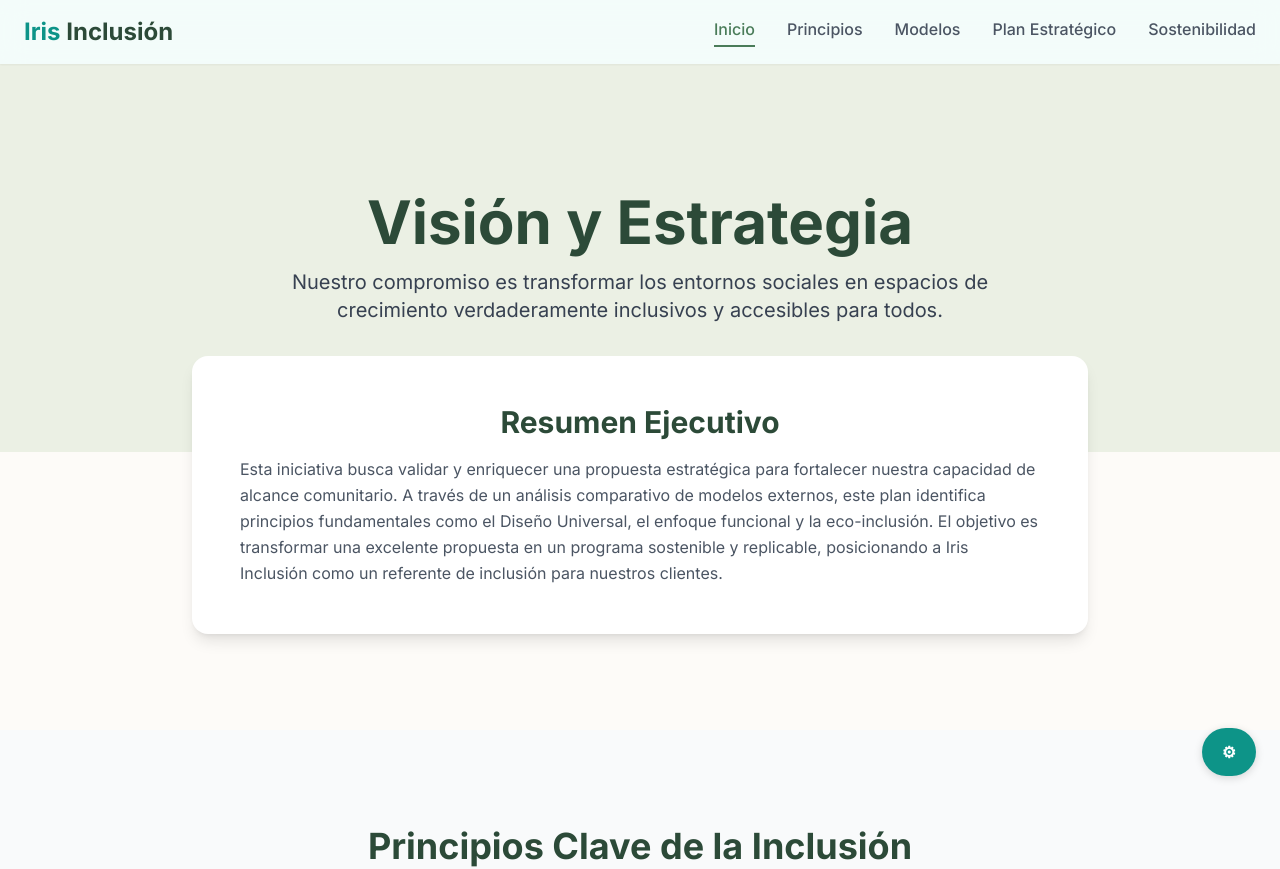
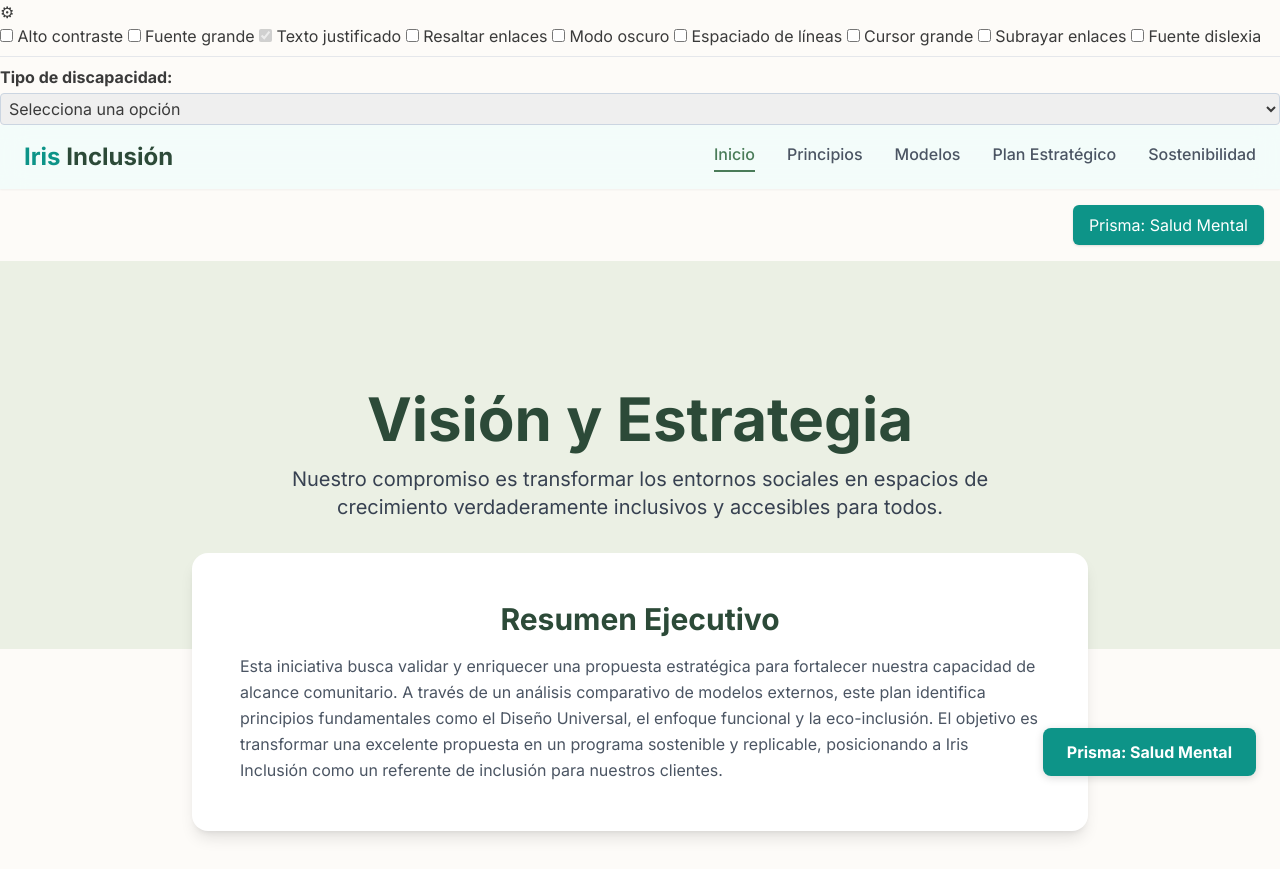
Before and after one commit to reyesbrostec/guia_salud_mental, a website: page dist/inclusion.html in a window 1280 px wide. Shown: the top 869 px of the page. Drawn offline with nearby package versions, Linux system fonts and the light colour scheme.

Commit message:
Update inclusion.html

```diff
--- a/dist/inclusion.html
+++ b/dist/inclusion.html
@@ -57,21 +57,18 @@
     </style>
 </head>
 <body class="antialiased">
-
-<!-- Botón flotante de accesibilidad -->
-<button id="accessibility-btn" aria-label="Opciones de accesibilidad" title="Accesibilidad" class="fixed bottom-6 right-6 z-50 bg-[#0d9488] hover:bg-[#0d7a6b] text-white font-semibold px-5 py-3 rounded-full shadow-lg transition-colors" style="box-shadow: 0 2px 8px rgba(0,0,0,0.15);">
+<button id="accessibility-btn" aria-label="Opciones de accesibilidad" title="Accesibilidad">
         <span aria-hidden="true">&#9881;</span>
     </button>
-
-<div id="accessibility-panel" role="dialog" aria-modal="true" aria-label="Opciones de accesibilidad" class="hidden fixed bottom-20 right-6 z-50 bg-white border border-slate-200 rounded-xl shadow-lg p-6 w-72">
-    <label><input type="checkbox" id="toggle-contrast"> Alto contraste</label><br>
-    <label><input type="checkbox" id="toggle-font"> Fuente grande</label><br>
-    <label><input type="checkbox" id="toggle-justify" checked disabled> Texto justificado</label><br>
-    <label><input type="checkbox" id="toggle-links"> Resaltar enlaces</label><br>
-    <label><input type="checkbox" id="toggle-dark"> Modo oscuro</label><br>
-    <label><input type="checkbox" id="toggle-lineheight"> Espaciado de líneas</label><br>
-    <label><input type="checkbox" id="toggle-cursor"> Cursor grande</label><br>
-    <label><input type="checkbox" id="toggle-underline"> Subrayar enlaces</label><br>
+<div id="accessibility-panel" role="dialog" aria-modal="true" aria-label="Opciones de accesibilidad">
+        <label><input type="checkbox" id="toggle-contrast"> Alto contraste</label>
+        <label><input type="checkbox" id="toggle-font"> Fuente grande</label>
+        <label><input type="checkbox" id="toggle-justify" checked disabled> Texto justificado</label>
+        <label><input type="checkbox" id="toggle-links"> Resaltar enlaces</label>
+        <label><input type="checkbox" id="toggle-dark"> Modo oscuro</label>
+        <label><input type="checkbox" id="toggle-lineheight"> Espaciado de líneas</label>
+        <label><input type="checkbox" id="toggle-cursor"> Cursor grande</label>
+        <label><input type="checkbox" id="toggle-underline"> Subrayar enlaces</label>
         <label><input type="checkbox" id="toggle-dyslexia"> Fuente dislexia</label>
         <hr class="my-2">
         <label for="disability-type" class="font-semibold">Tipo de discapacidad:</label>
@@ -113,7 +110,15 @@
     </header>
 
     <main>
+<a href="index.html" class="fixed bottom-6 right-6 z-50 bg-[#0d9488] hover:bg-[#0d7a6b] text-white font-semibold px-6 py-3 rounded-lg shadow-md transition-colors" style="box-shadow: 0 2px 8px rgba(0,0,0,0.15);">
+    Prisma: Salud Mental
+</a>
 
+        <div class="w-full flex justify-end p-4">
+            <a href="index.html" class="inline-flex items-center px-4 py-2 bg-[#0d9488] text-white rounded-md shadow hover:bg-[#0d7a6b] transition-colors">
+                Prisma: Salud Mental
+            </a>
+        </div>
         <section id="inicio" class="py-20 md:py-32 bg-cover bg-center" style="background-color: #EBF0E4;">
             <div class="container mx-auto px-6 text-center">
                 <h1 class="text-4xl md:text-6xl font-bold text-[#2C4A38] mb-4">Visión y Estrategia</h1>
```
Lines whose indentation alone changed are shown as unchanged.
